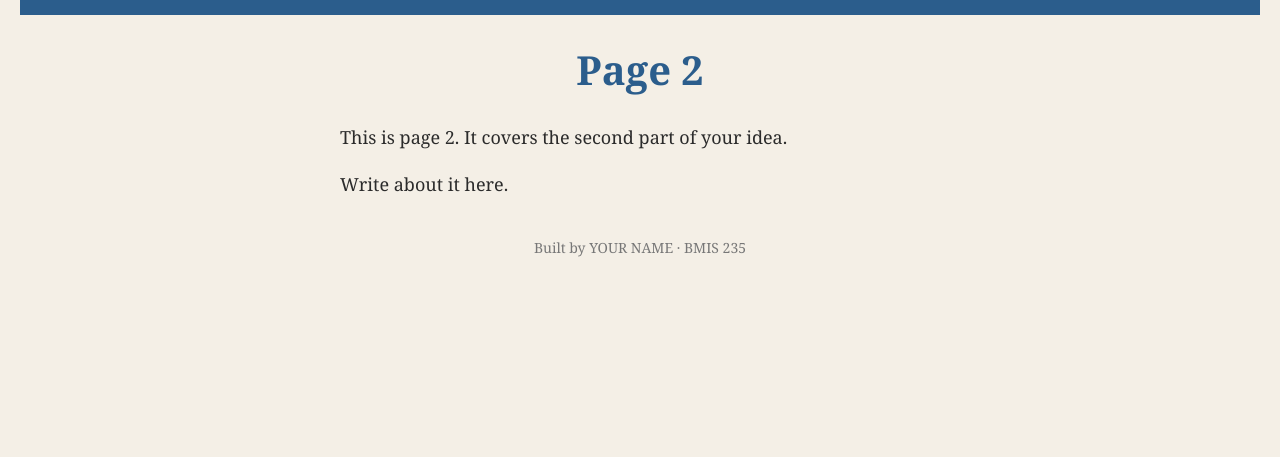
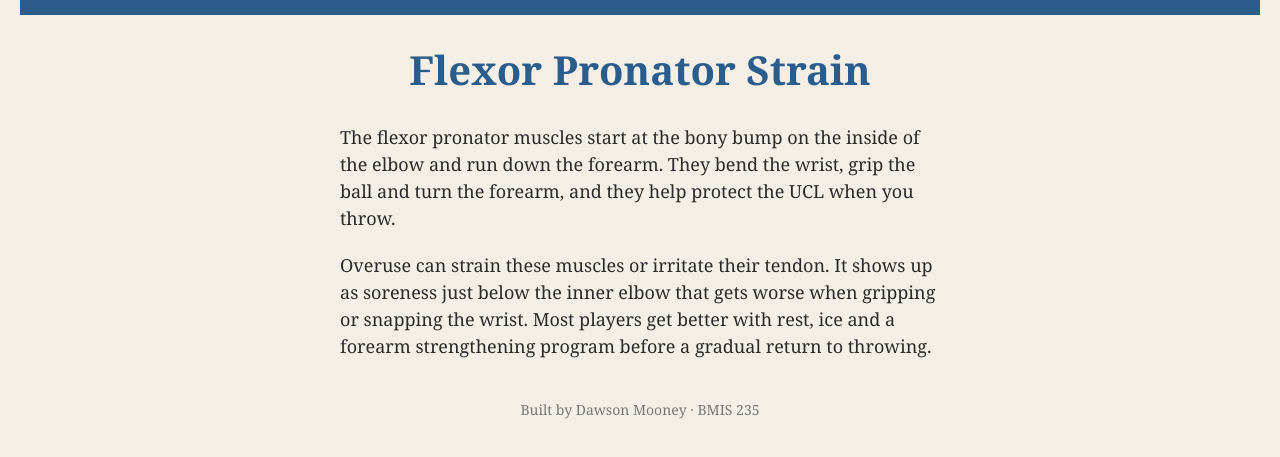
Before and after one commit to dawsonmahooney-dot/bmis235-html-3, a plain HTML site: page flexor-pronator.html in a window 1280 px wide. Shown: the part 71-528 px from the top of the page. Drawn offline with Linux system fonts and the light colour scheme.

Commit message:
Write the flexor pronator page

```diff
--- a/flexor-pronator.html
+++ b/flexor-pronator.html
@@ -1,14 +1,14 @@
 <!DOCTYPE html>
 <!--
-  Author: YOUR NAME
+  Author: Dawson Mooney
   GU username: YOUR-GU-USERNAME
   Course: BMIS 235 - HTML-3
 -->
 <html lang="en">
 <head>
 <meta charset="utf-8">
-<meta name="author" content="YOUR NAME">
-<title>Page 2</title>
+<meta name="author" content="Dawson Mooney">
+<title>Flexor Pronator Strain</title>
 
 <!-- this one line connects the page to the stylesheet -->
 <link rel="stylesheet" href="styles.css">
@@ -28,12 +28,12 @@
     <a href="ulnar-neuritis.html"><img src="img/ulnar-neuritis.png" alt="Ulnar Neuritis"></a>
 </nav>
 
-<h1>Page 2</h1>
-<p>This is page 2. It covers the second part of your idea.</p>
-<p>Write about it here.</p>
+<h1>Flexor Pronator Strain</h1>
+<p>The flexor pronator muscles start at the bony bump on the inside of the elbow and run down the forearm. They bend the wrist, grip the ball and turn the forearm, and they help protect the UCL when you throw.</p>
+<p>Overuse can strain these muscles or irritate their tendon. It shows up as soreness just below the inner elbow that gets worse when gripping or snapping the wrist. Most players get better with rest, ice and a forearm strengthening program before a gradual return to throwing.</p>
 
 <!-- Footer: fill in your name -->
-<footer>Built by YOUR NAME &middot; BMIS 235</footer>
+<footer>Built by Dawson Mooney &middot; BMIS 235</footer>
 
 </body>
 </html>
```
